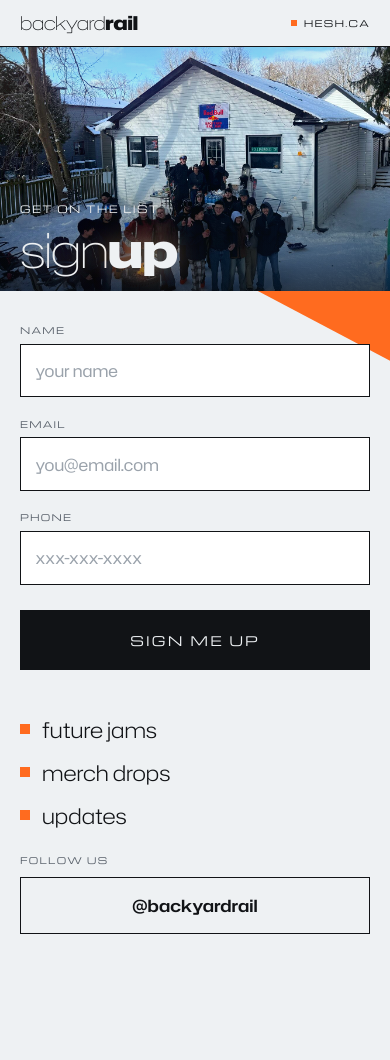
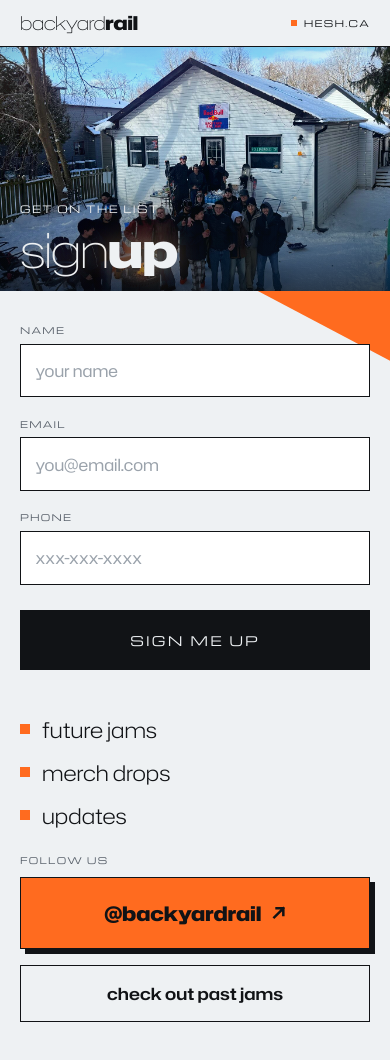
Before and after one commit to Milllr/hesh, a plain HTML site: page public/signup.html in a window 390 px wide. Before the commit the page ends 998 px from the top, so only its background shows below. Drawn offline with Linux system fonts and the light colour scheme; no server answers.

Commit message:
signup: orange follow button, and a way back to past jams under it
The follow button is filled in the ramp's orange, bigger, with an arrow and a hard ink shadow. Under it, on the signup page and on the screen after signing up, a check out past jams button in the old outline style goes back to the home page. On phones both run the full width, like sign me up.

```diff
--- a/public/signup.html
+++ b/public/signup.html
@@ -159,6 +159,29 @@
 
   .ig:hover, .ig:active { background: var(--ink); color: var(--snow); }
 
+  /* the follow button and the way back to the site under it */
+  .btns { display: grid; gap: 16px; max-width: 420px; }
+
+  /* follow: filled in the ramp's orange, bigger and sat on a hard ink shadow so it reads as the thing to press */
+  .ig.follow {
+    display: flex; align-items: center; justify-content: center; gap: .55em;
+    padding: 1.3rem 1rem;
+    background: var(--ramp);
+    font-weight: 800;
+    font-size: 1.25rem;
+    letter-spacing: -.01em;
+    box-shadow: 5px 5px 0 var(--ink);
+    transition: transform .12s, box-shadow .12s;
+  }
+  .ig.follow .arr { flex: none; width: .68em; height: .68em; fill: none; stroke: currentColor; stroke-width: 2.2; stroke-linecap: square; transition: transform .12s; }
+  .ig.follow:hover, .ig.follow:active { background: var(--ramp); color: var(--ink); }
+  @media (hover: hover) {
+    .ig.follow:hover { transform: translate(-2px, -2px); box-shadow: 7px 7px 0 var(--ink); }
+    .ig.follow:hover .arr { transform: translate(2px, -2px); }
+  }
+  .ig.follow:active { transform: translate(3px, 3px); box-shadow: 2px 2px 0 var(--ink); }
+  @media (prefers-reduced-motion: reduce) { .ig.follow, .ig.follow .arr { transition: none; } }
+
   .ig-label {
     font: 9px/1.6 var(--caps);
     letter-spacing: 0.14em;
@@ -169,6 +192,11 @@
 
   .done { display: none; position: relative; }
   .done > * { max-width: 420px; }
+
+  /* phones: the buttons (and the done screen with them) run the full width, like sign me up */
+  @media (max-width: 760px) {
+    .btns, .btns .ig, .done > *, .sep { max-width: none; }
+  }
 
   .done h2 {
     font-family: var(--sans);
@@ -247,7 +275,10 @@
       <li>updates</li>
     </ul>
     <p class="ig-label">follow us</p>
-    <a href="https://instagram.com/backyardrail" target="_blank" rel="noopener" class="ig" id="igBtn" onclick="trackIG()">@backyardrail</a>
+    <div class="btns">
+      <a href="https://instagram.com/backyardrail" target="_blank" rel="noopener" class="ig follow" id="igBtn" onclick="trackIG()">@backyardrail<svg class="arr" viewBox="0 0 12 12" aria-hidden="true"><path d="M2 10 10 2M4 2h6v6"/></svg></a>
+      <a href="/" class="ig">check out past jams</a>
+    </div>
   </div>
 </div>
 
@@ -256,7 +287,10 @@
   <p>we'll hit you up for the next jam.</p>
   <div class="sep"></div>
   <p class="ig-label">follow us</p>
-  <a href="https://instagram.com/backyardrail" target="_blank" rel="noopener" class="ig" id="igBtn2" onclick="trackIG()">follow @backyardrail</a>
+  <div class="btns">
+    <a href="https://instagram.com/backyardrail" target="_blank" rel="noopener" class="ig follow" id="igBtn2" onclick="trackIG()">follow @backyardrail<svg class="arr" viewBox="0 0 12 12" aria-hidden="true"><path d="M2 10 10 2M4 2h6v6"/></svg></a>
+    <a href="/" class="ig">check out past jams</a>
+  </div>
   <p class="done .ig-followed" id="igNote" style="display:none;font-size:0.5rem;color:#545c66;margin-top:0.5rem;opacity:0.5;">clicked</p>
 </div>
 </main>
```
